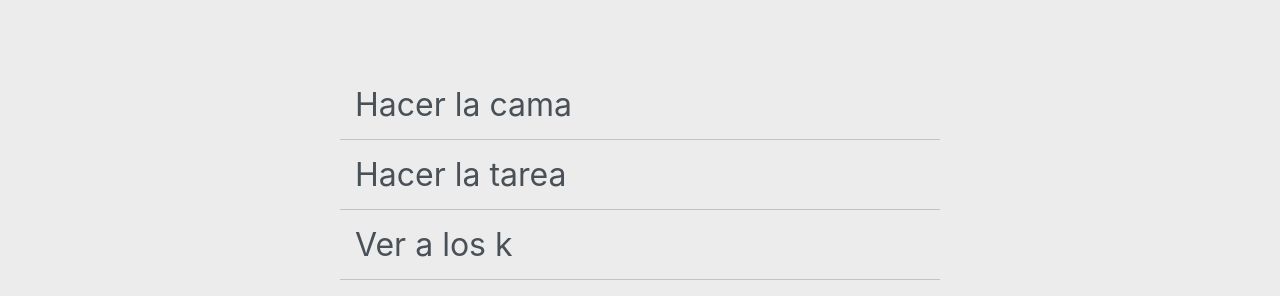
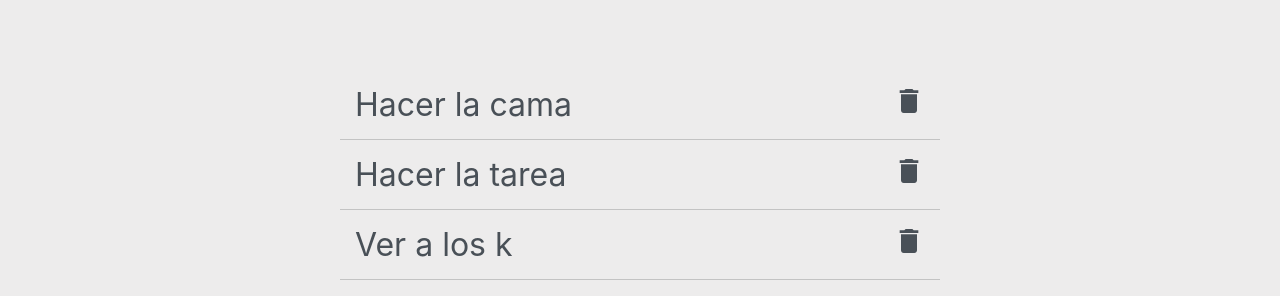
Before and after one commit to Veliz97N/to_do_FETCH, a React (Create React App) app: page / in a window 1280 px wide. Shown: the part 230-526 px from the top of the page. Built offline with nearby package versions, Linux system fonts and the light colour scheme.

Commit message:
Se añaden iconos a to do

```diff
--- a/package.json
+++ b/package.json
@@ -9,6 +9,7 @@
     "bootstrap": "^5.1.1",
     "react": "^17.0.2",
     "react-dom": "^17.0.2",
+    "react-icons": "^4.2.0",
     "react-scripts": "4.0.3",
     "web-vitals": "^1.1.2"
   },
--- a/src/Componentes/Contenedor_tareas.js
+++ b/src/Componentes/Contenedor_tareas.js
@@ -1,18 +1,19 @@
-import React from 'react'
+import React,{useState} from 'react'
+import { MdDelete } from "react-icons/md";
 
 function ContenedorTareas(props) {
-
     const handleTareas = () => {
-
         return props.tareas.map(tarea => (
-            <li  key={tarea.nombre}>{tarea.nombre}</li>
+            <li key={tarea.nombre}>
+                {tarea.nombre}
+                <div className="Icono"><MdDelete /></div>
+            </li>
         ))
     }
-
     return (
         <div className="contenedor_tareas_externo">
             <div className="contenedor_tareas_interno">
-                    {handleTareas()}
+                {handleTareas()}
             </div>
         </div>
     )
--- a/src/index.css
+++ b/src/index.css
@@ -12,7 +12,6 @@ code {
   font-family: source-code-pro, Menlo, Monaco, Consolas, 'Courier New',
     monospace;
 }
-
 .barra_superior{
   width:100%;
   height: 300px;
@@ -35,9 +34,7 @@ code {
 }
 .contenedor_tareas_interno{
   width:600px;
-
 }
-
 .contenedor_tareas_interno li{
   border-bottom: 1px solid #c3c3c3;
   list-style: none;
@@ -49,3 +46,15 @@ code {
 .contenedor_tareas_interno li:hover{
   transform: scale(1.05);
 }
+.contenedor_tareas_interno li .Icono{
+  float: right;
+}
+
+/* ----------------------PARTE PARA ACTIVAR O DESACTIVAR VISIBILIDAD DE LOS ICONOS EN TODO LIST----------------------------------------------*/
+
+.Desactivado{
+  visibility: hidden;
+}
+.Activado{
+  visibility: visible;
+}
```
Also changed, not shown: 1 other file (tests, documents, lock files or other folders).
